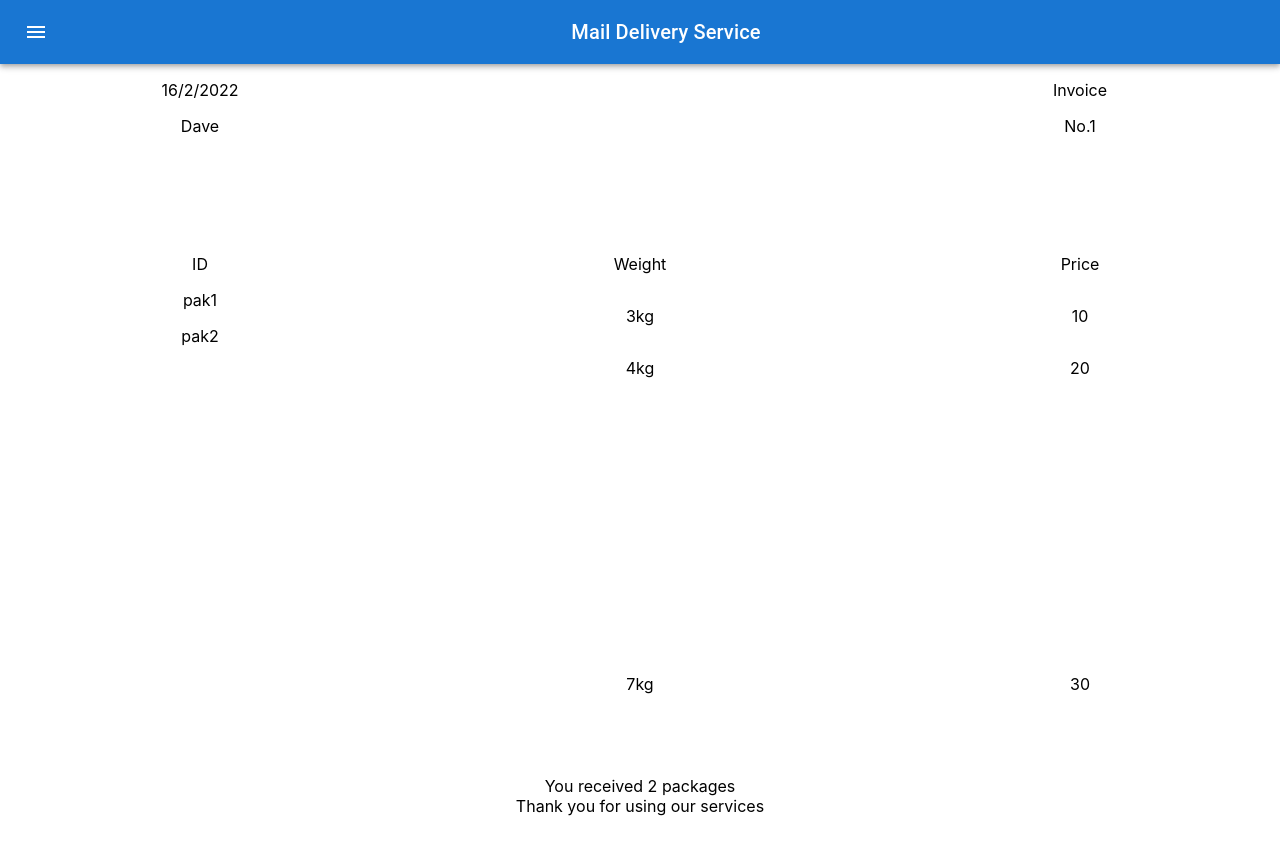
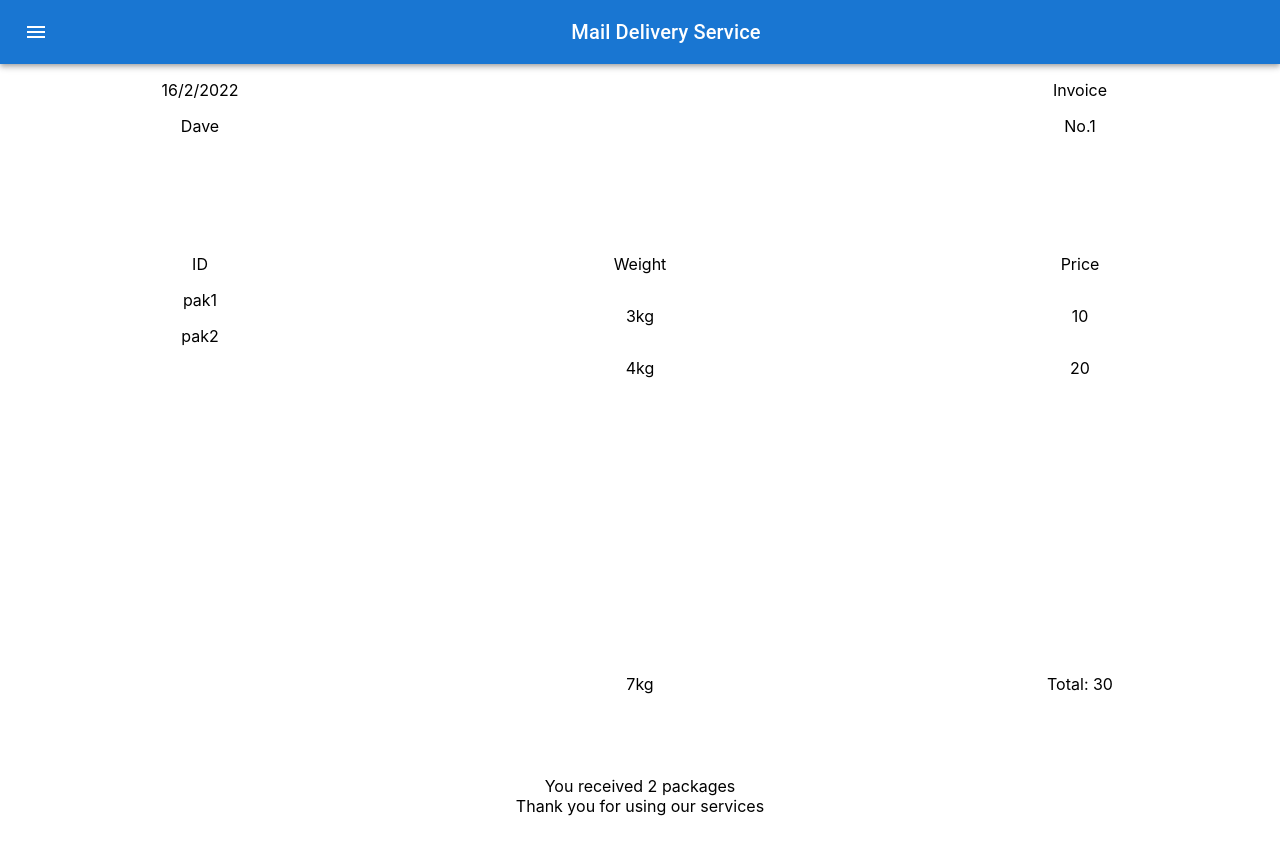
Before and after one commit to smalljiaot/simple, a React (Create React App) app: page /Invoice/1 in a window 1280 px wide. Shown: the top 854 px of the page. Built offline with nearby package versions, Linux system fonts and the light colour scheme.

Commit message:
feat: added path to get invoice page

```diff
--- a/src/component/Customer-List/CustomerList.js
+++ b/src/component/Customer-List/CustomerList.js
@@ -9,6 +9,7 @@ import TableContainer from '@mui/material/TableContainer';
 import TableHead from '@mui/material/TableHead';
 import TableRow from '@mui/material/TableRow';
 import Paper from '@mui/material/Paper';
+import { Link } from 'react-router-dom';
 
 function CustomerList() {
   const { setData, packages, customers } = useContext(UserContext)
@@ -40,7 +41,11 @@ function CustomerList() {
                     {row.id}
                   </TableCell>
                   <TableCell >{row.name}</TableCell>
-                  <TableCell ><Button variant="contained">Create Invoice</Button></TableCell>
+                  <TableCell >
+                    <Link style={{ textDecoration: "none", color: "inherit" }} to={`/invoice/${row.id}`}>
+                    <Button variant="contained">Create Invoice</Button>
+                  </Link>
+                  </TableCell>
                   <TableCell ><Button onClick={() => DeleteHendler(row.id)} variant="contained">Delete</Button></TableCell>
                 </TableRow>
               )
--- a/src/component/Invoices/Invoice-Customer/InvoiceCustomer.js
+++ b/src/component/Invoices/Invoice-Customer/InvoiceCustomer.js
@@ -1,25 +1,18 @@
 import React, { useContext, useEffect, useState, } from 'react'
+import { useParams } from 'react-router-dom'
 import UserContext from '../../../userContext'
 import { PriceSum, WeightSum } from "../utils"
 import "./InvoiceCustomers.css"
 
 function InvoiceCustomer(props) {
   const { packages, customers } = useContext(UserContext)
-  const ID = 1;
+  const { id } = useParams();
+  const ID = parseInt(id);
 
+  const today = new Date()
+  const FullDate = `${today.getDate()}/${today.getMonth() + 1}/${today.getFullYear()}`
 
-  // const [ID, setID] = useState(props.match.params.id)
-
-  // useEffect(() => {
-    //   setCurrentPackage(packages.filter((packages) => packages.customerid === ID))
-
-    //   console.log(currentPackage);
-    // }, [ID, packages,])
-
-    const today = new Date()
-    const FullDate = `${today.getDate()}/${today.getMonth() + 1}/${today.getFullYear()}`
-
-    const currentPackage = packages.filter((packages) => packages.customerid === ID)
+  const currentPackage = packages.filter((packages) => packages.customerid === ID)
 
 
   if (currentPackage.length) {
@@ -50,7 +43,7 @@ function InvoiceCustomer(props) {
         <div className='price'>
           <p>Price</p>
           {currentPackage.map((packages) => <p>{packages.price}</p>)}
-          <p>{PriceSum(ID, packages)}</p>
+          <p>Total: {PriceSum(ID, packages)}</p>
         </div>
 
         <p>You received {currentPackage.length} packages <br />
```
